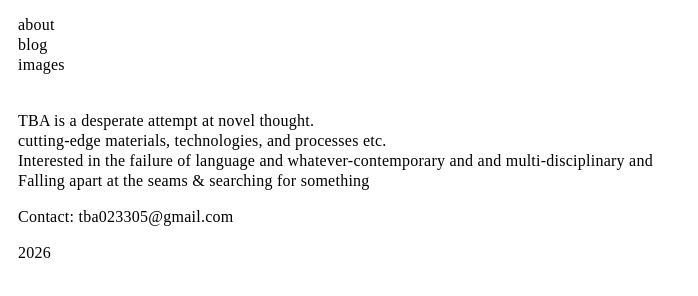
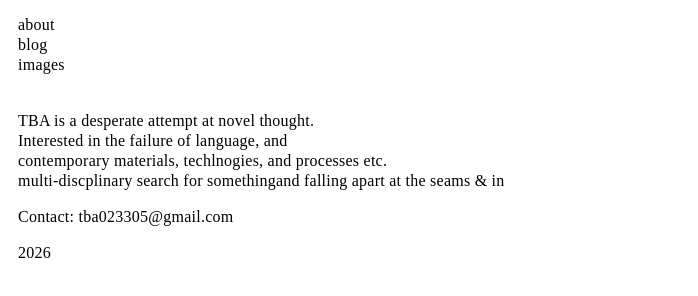
Before and after one commit to three-bedroom-apartment/TBA, an Eleventy site: page src/about.md in a window 1280 px wide. Shown: the part 360-656 px from the top of the page, without its empty margins (0-698 px from the left). Built offline with nearby package versions, Linux system fonts and the light colour scheme; Eleventy itself is replaced by a stand-in of ours; files that its build step writes are made by us from their sources.

Commit message:
about page final

```diff
--- a/src/_layouts/base.njk
+++ b/src/_layouts/base.njk
@@ -9,7 +9,7 @@
     <title>three bedroom apartment - {{title}}</title>
   </head>
   <body>
-  	<img src="https://three-bedroom-apartment.com/assets/images/TBA-logo-small.webp" alt="TBA-logo-small">
+  	<a href="https://three-bedroom-apartment.com/"><img src="https://three-bedroom-apartment.com/assets/images/TBA-logo-small.webp" alt="TBA-logo-small"></a>
     <p><i>three bedroom aparmtnet</i></p>
     {% include "partials/_navigation.njk" %}
     <main>
--- a/src/about.md
+++ b/src/about.md
@@ -5,8 +5,8 @@ tags: page
 ---
 
 TBA is a desperate attempt at novel thought.
-cutting-edge materials, technologies, and processes etc.
-Interested in the failure of language and whatever-contemporary and and multi-disciplinary and
-Falling apart at the seams & searching for something
+Interested in the failure of language, and
+contemporary materials, techlnogies, and processes etc.
+multi-discplinary search for somethingand falling apart at the seams & in
 
 Contact: tba023305@gmail.com
```
Also changed, not shown: 6 other files.
